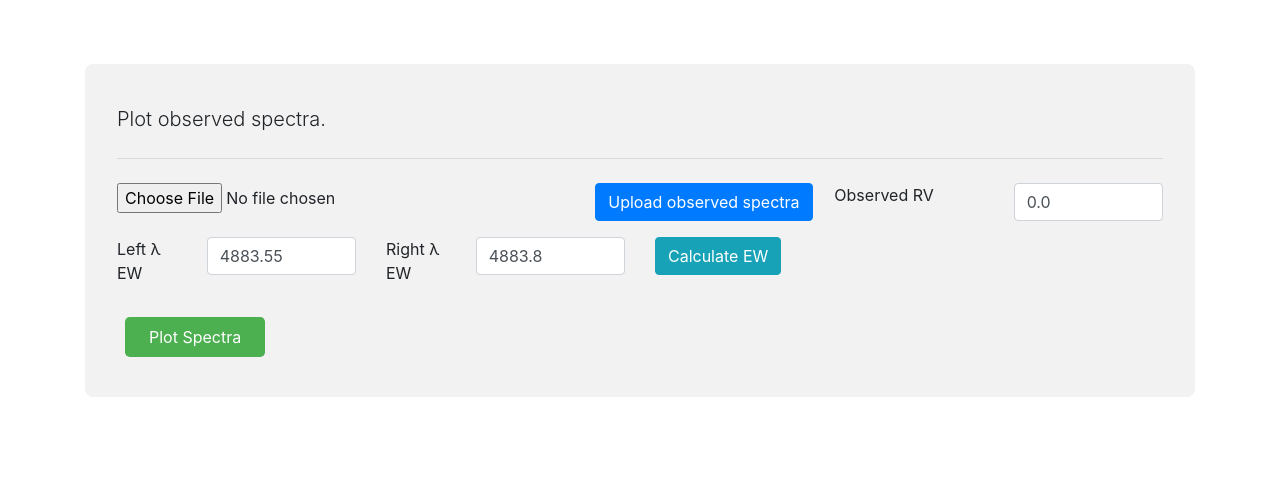
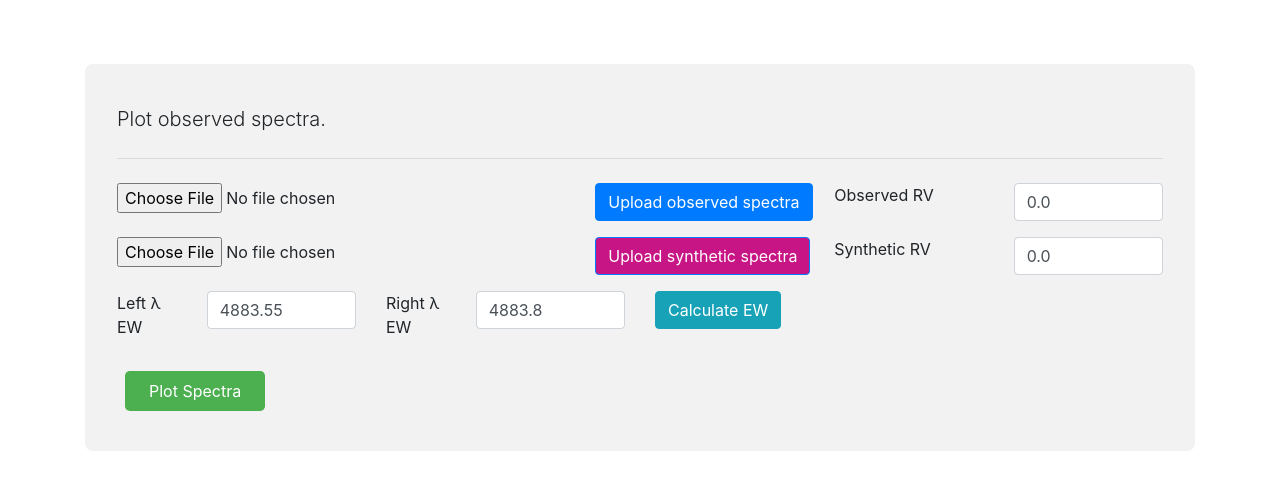
Before and after one commit to stormnick/TSGuiPy, a Flask app: page /plot_observed_spectra in a window 1280 px wide. Shown: the part 56-546 px from the top of the page. Run offline with Flask 3, Linux system fonts and the light colour scheme; some libraries are stand-ins or nearby versions.

Commit message:
added option to overplot two spectra

```diff
--- a/src/app.py
+++ b/src/app.py
@@ -19,7 +19,8 @@ app = Flask(__name__)
 app.config['MAX_CONTENT_LENGTH'] = 200 * 1024 * 1024  # 50 Megabytes
 
 DEFAULT_CONFIG_PATH = 'default_config.cfg'
-data_results_storage = {'fitted_spectra': [], "options": [], "linemask_center_wavelengths": [], "observed_spectra": {}}
+data_results_storage = {'fitted_spectra': [], "options": [], "linemask_center_wavelengths": [], "observed_spectra": {},
+                        "observed_spectra_synthetic": {}}
 
 
 def local_run():
@@ -250,12 +251,23 @@ def call_ts(teff, logg, feh, vmic, lmin, lmax, ldelta, nlte_element, xfeabundanc
 def plot_observed_spectra():
     data = request.json
     rv = float(data['obs_rv'])
+    rv_synthetic = float(data['synthetic_rv'])
 
     wavelength_observed, flux_observed = data_results_storage['observed_spectra']["wavelength"], data_results_storage['observed_spectra']["flux"]
 
+    flux_synthetic = [], []
+    wavelength_synthetic_rv_corrected = []
+
+    if data_results_storage['observed_spectra_synthetic']:
+        wavelength_synthetic, flux_synthetic = data_results_storage['observed_spectra_synthetic']["wavelength"], data_results_storage['observed_spectra_synthetic']["flux"]
+        if np.size(wavelength_synthetic) > 0:
+            wavelength_synthetic_rv_corrected = apply_doppler_correction(wavelength_synthetic, rv_synthetic)
+
     wavelength_observed_rv_corrected = apply_doppler_correction(wavelength_observed, rv)
 
-    fig = plot.plot_observed_spectra(wavelength_observed_rv_corrected, flux_observed)
+
+
+    fig = plot.plot_observed_spectra(wavelength_observed_rv_corrected, flux_observed, wavelength_synthetic_rv_corrected, flux_synthetic)
     return jsonify({"data": fig.to_dict()["data"], "layout": fig.to_dict()["layout"]})
 
 
@@ -445,6 +457,32 @@ def upload_spectra():
         wavelength_observed, flux_observed = np.loadtxt(filepath, unpack=True, usecols=(0,1), dtype=float)
         data_results_storage['observed_spectra']["wavelength"] = wavelength_observed
         data_results_storage['observed_spectra']["flux"] = flux_observed
+        #parsed_config_dict = load_output_data(temp_dir)
+        #data_results_storage["parsed_config_dict"] = parsed_config_dict
+        #process_file(temp_dir, data_results_storage["parsed_config_dict"])
+        #data_results_storage["options"] = data_results_storage["parsed_config_dict"]["specname_fitlist"]
+    #options = data_results_storage["options"]
+    # Optionally, clean up by deleting the temporary files
+    # now route to analyse_results
+    #return redirect(url_for('generate_synthetic_spectrum'))
+    return jsonify({'message': 'Upload successful', 'status': 'success'})
+
+@app.route('/upload_spectra_synthetic', methods=['POST'])
+def upload_spectra_synthetic():
+    # Get the uploaded files
+    file = request.files['file']
+    print(file)
+    # Temporary directory to save uploaded files
+    # create temp dir
+    with tempfile.TemporaryDirectory() as temp_dir:
+        if "/" in file.filename:
+            filepath = os.path.join(temp_dir, file.filename.split("/")[1])
+        else:
+            filepath = os.path.join(temp_dir, file.filename)
+        file.save(filepath)
+        wavelength_observed, flux_observed = np.loadtxt(filepath, unpack=True, usecols=(0,1), dtype=float)
+        data_results_storage['observed_spectra_synthetic']["wavelength"] = wavelength_observed
+        data_results_storage['observed_spectra_synthetic']["flux"] = flux_observed
         #parsed_config_dict = load_output_data(temp_dir)
         #data_results_storage["parsed_config_dict"] = parsed_config_dict
         #process_file(temp_dir, data_results_storage["parsed_config_dict"])
--- a/src/templates/plot_observed_spectra.html
+++ b/src/templates/plot_observed_spectra.html
@@ -55,7 +55,8 @@
     displayNotification("Processing...", 3000, "blue"); // Example: blue for processing
 
     const requestData = {
-        obs_rv: document.getElementById("obs_rv").value
+        obs_rv: document.getElementById("obs_rv").value,
+        synthetic_rv: document.getElementById("synthetic_rv").value
     };
 
     $.ajax({
@@ -105,6 +106,32 @@
     });
     });
 
+    $(document).ready(function() {
+    $('#uploadFormSynthetic').on('submit', function(e) {
+        displayNotification("Uploading...", 3000, "blue"); // Example: blue for processing
+        e.preventDefault(); // Stop form from submitting normally
+        var formData = new FormData(this);
+
+        $.ajax({
+            url: '/upload_spectra_synthetic',
+            type: 'POST',
+            data: formData,
+            processData: false, // Tell jQuery not to process the data
+            contentType: false, // Tell jQuery not to set contentType
+            success: function(response) {
+                console.log('Upload successful');
+                // Handle success
+                displayNotification("Upload success!", 3000, "green"); // Example: blue for processing
+            },
+            error: function(xhr, status, error) {
+                console.log('Upload error');
+                // Handle error
+                displayNotification("Upload error :(", 3000, "red"); // Example: blue for processing
+            }
+        });
+    });
+    });
+
     function displayNotification(message, duration, color) {
         const notification = document.getElementById("notification");
         notification.textContent = message;
@@ -131,6 +158,7 @@
         data: JSON.stringify(requestData),
         success: function(data) {
             document.getElementById('integral_observed').innerText = "Observed EW: " + data.integral_synthetic;
+            document.getElementById('integral_synthetic').innerText = "Observed EW: " + data.integral_observed;
             // Update Plotly graph here
             // First, remove the existing line if there is one
             if (currentShapeIndexIntegrals !== null) {
@@ -273,6 +301,26 @@
                 </div>
             </div>
             <div class="row form-group">
+                <div class="col-md-8">
+                    <form id="uploadFormSynthetic" action="/upload_spectra_synthetic" method="post" enctype="multipart/form-data">
+                        <div class="row"> <!-- Ensures elements are in a flex row -->
+                            <div class="col-8"> <!-- Adjust the size as needed -->
+                                <input type="file" name="file">
+                            </div>
+                            <div class="col-4"> <!-- Adjust the size as needed -->
+                                <input type="submit" value="Upload synthetic spectra" class="btn btn-primary" style="background-color: mediumvioletred">
+                            </div>
+                        </div>
+                    </form>
+                </div>
+                <div class="col-md-2">
+                    <label for="synthetic_rv">Synthetic RV</label>
+                </div>
+                <div class="col-md-2">
+                    <input type="number" class="form-control" id="synthetic_rv" name="synthetic_rv" value="0.0">
+                </div>
+            </div>
+            <div class="row form-group">
                 <div class="col-md-1">
                     <label for="left_x_boundary">Left λ EW</label>
                 </div>
@@ -291,6 +339,7 @@
             </div>
             <button class="btn btn-custom" onclick="plotObserved()">Plot Spectra</button>
             <div id="integral_observed"></div>
+            <div id="integral_synthetic"></div>
             <div id="plot-container"></div>
         </div>
 
```
Also changed, not shown: src/plot.py (+7 -2 lines).
